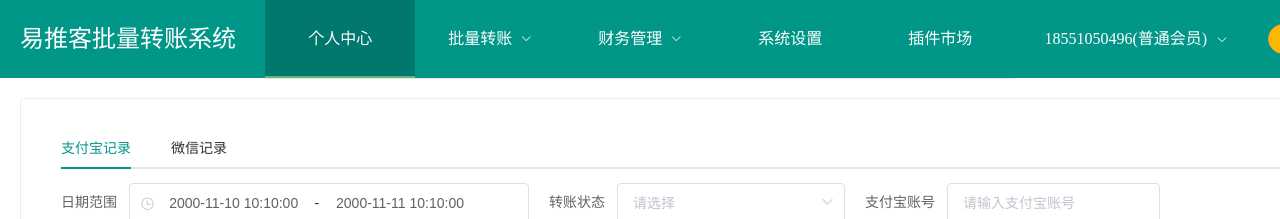
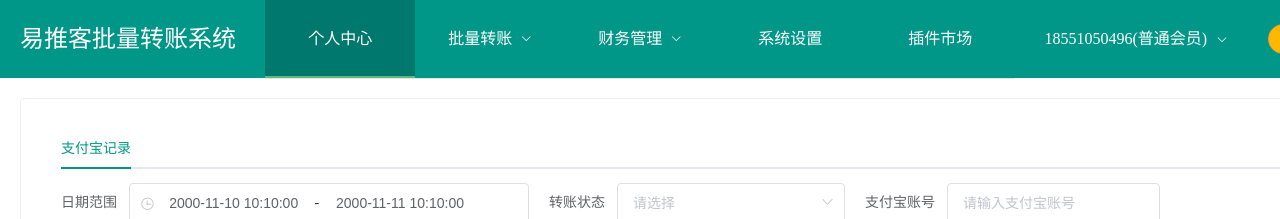
Before and after one commit to godheaven007/transfer-new, a Vue app: page /#/record in a window 1280 px wide. Shown: the top 219 px of the page. Built offline with nearby package versions, Linux system fonts and the light colour scheme.

Commit message:
微信记å½tab页é隐藏

```diff
--- a/src/views/finance/TransferRecord.vue
+++ b/src/views/finance/TransferRecord.vue
@@ -78,9 +78,9 @@
               </el-table>
             </div>
           </el-tab-pane>
-          <el-tab-pane label="微信记录" name="wx">
-            敬请期待！
-          </el-tab-pane>
+<!--          <el-tab-pane label="微信记录" name="wx">-->
+<!--            敬请期待！-->
+<!--          </el-tab-pane>-->
         </el-tabs>
       </div>
       <div class="record-container">
```
